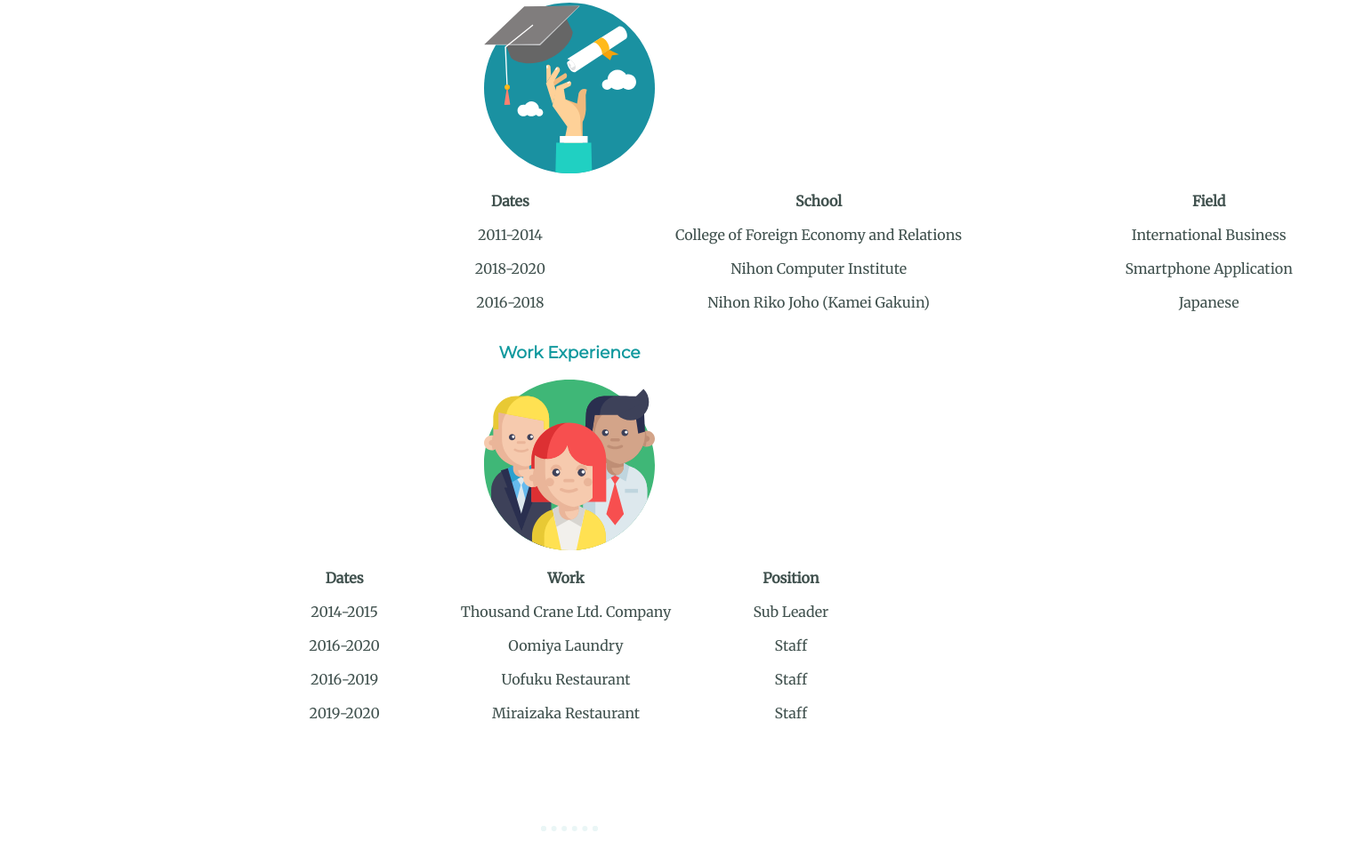
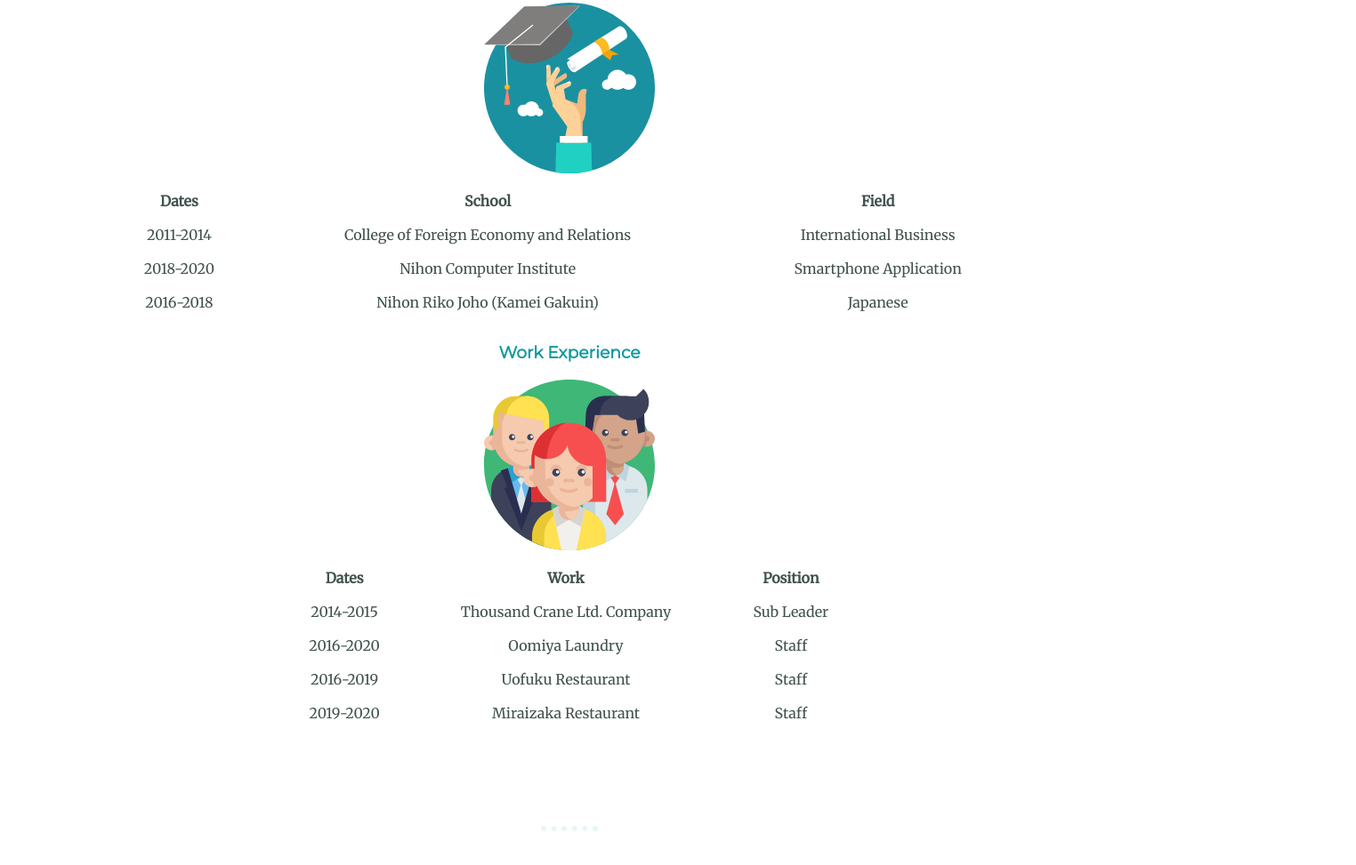
Before and after one commit to morality410/cv, a plain HTML site: page index.html in a window 1280 px wide. Shown: the part 1697-2670 px from the top of the page at 89% size, 1524 px wide, since content can reach past the window. Drawn offline with Linux system fonts and the light colour scheme.

Commit message:
Update styles.css

```diff
--- a/css/styles.css
+++ b/css/styles.css
@@ -129,7 +129,7 @@ a:hover {
   border-spacing: 5px 1rem;
   table-layout: auto;
   width: 80%;
-  margin: 0 500px;
+  margin: 0 auto;
 }
 
 .work-experience {
```
